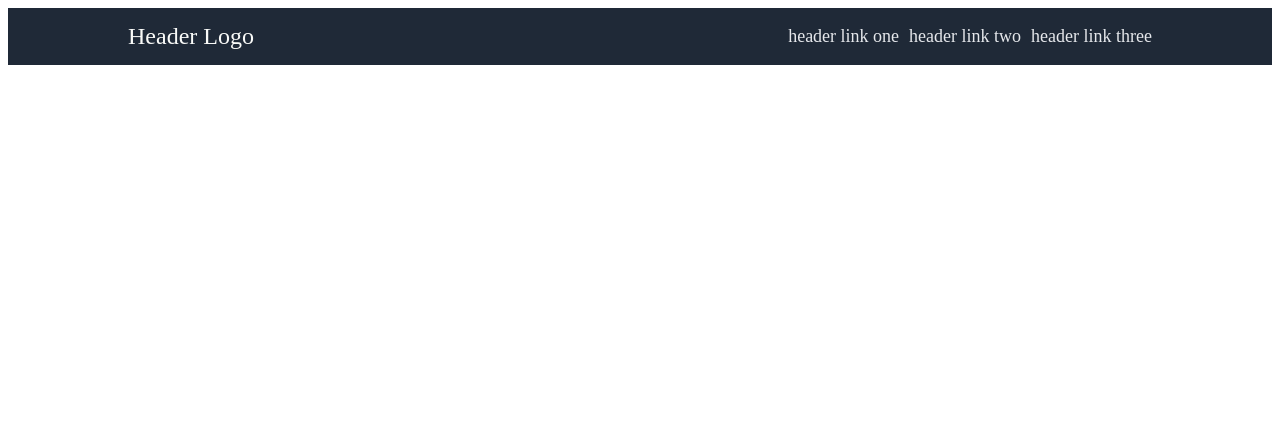
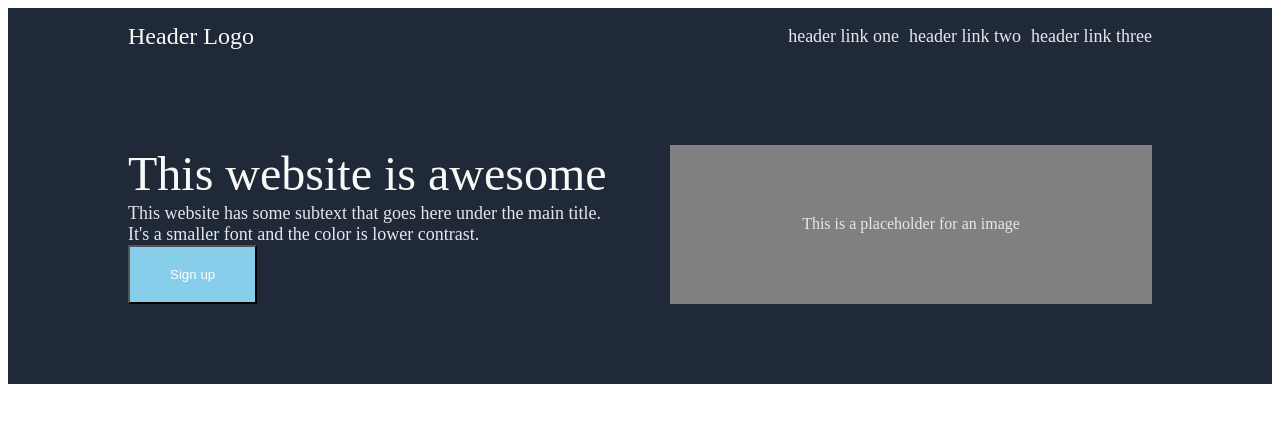
Before and after one commit to Larry4205/Odin-landing-page, a plain HTML site: page index.html in a window 1280 px wide. Drawn offline with Linux system fonts and the light colour scheme.

Commit message:
Added content to first section

```diff
--- a/index.html
+++ b/index.html
@@ -13,5 +13,19 @@
                 <li><a href="https://www.google.com">header link two</a></li>
                 <li><a href="https://www.google.com">header link three</a></li>
             </ul>
+        </div>
+        <div class = "first-section">
+            <div class = "first-left">
+                <p class = "hero">This website is awesome</p>
+                <p class = "secondary">
+                    This website has some subtext that goes here under the main title.
+                    It's a smaller font and the color is lower contrast.
+                </p>
+                <button>Sign up</button>
+            </div>
+            <div class = "first-right"><p>
+                This is a placeholder for an image</p>
+            </div>
+        </div>
     </body>
 </html>
--- a/style.css
+++ b/style.css
@@ -4,6 +4,29 @@
     align-items: center;
     background-color: #1F2937;
     padding: 15px 120px;
+}
+
+.first-section {
+    display: flex;
+    padding: 80px 120px;
+    background-color: #1F2937;
+    color: #F9FAF8;
+    gap: 60px
+}
+
+.first-left {
+    flex: 1;
+    align-items: center;
+    justify-content: center;
+}
+
+.first-right {
+    flex: 1;
+    display: flex;
+    background-color: gray;
+    color: #E5E7EB;
+    align-items: center;
+    justify-content: center;
 }
 
 .logo {
@@ -27,3 +50,24 @@ a {
     text-decoration: none;
     color: #E5E7EB;
 }
+
+.hero {
+    font-size: 48px;
+    line-height: 1.2;
+}
+
+p {
+    margin: 0px;
+    padding: 0px;
+}
+
+.secondary {
+    font-size: 18px;
+    color: #E5E7EB;
+}
+
+button {
+    background-color: skyblue;
+    color: white;
+    padding: 20px 40px
+}
```
